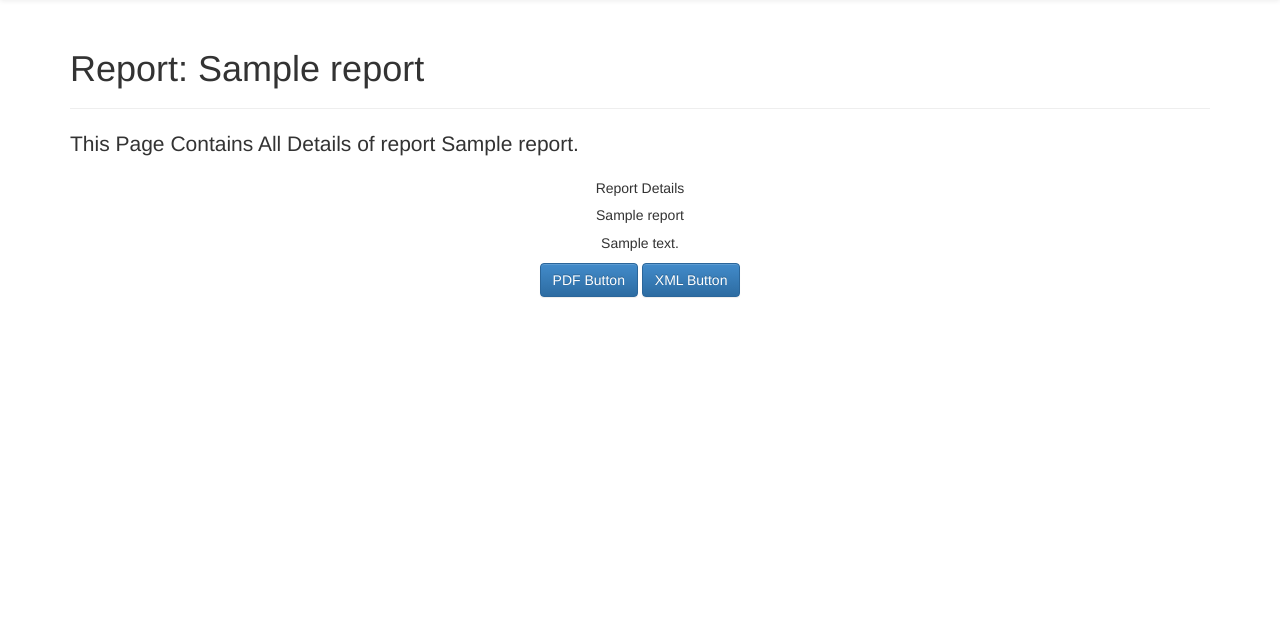
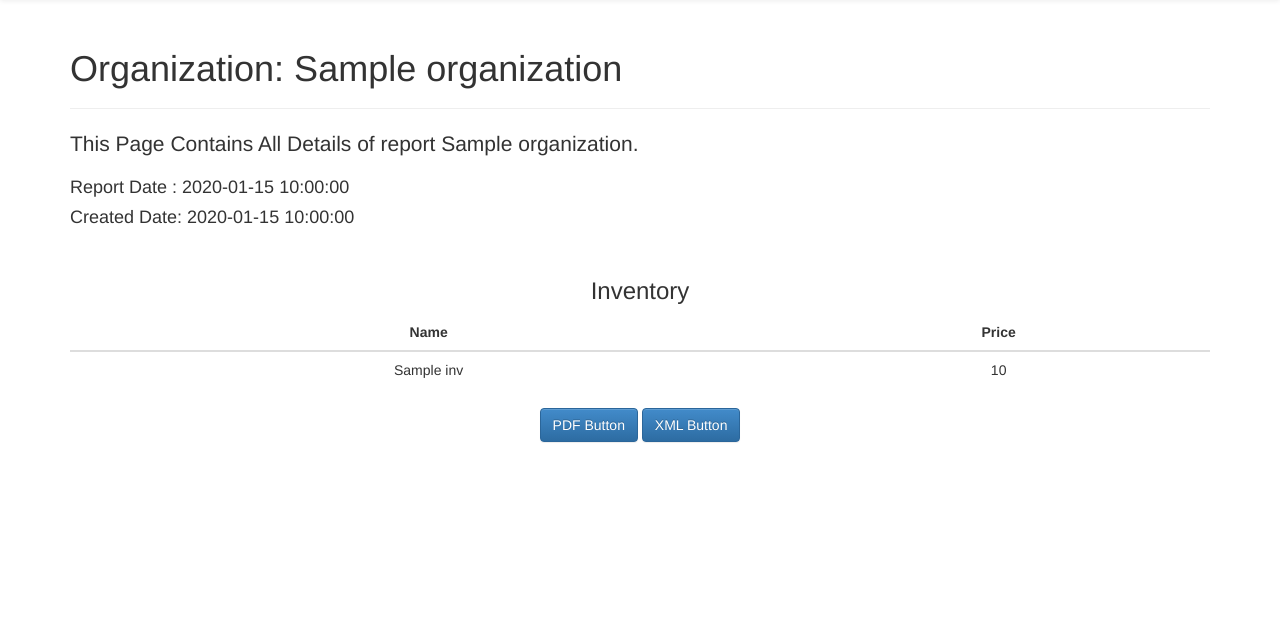
Before and after one commit to neguskay/aithris-seirbheis-as-mhalairt, a Flask app: template templates/pages/report.html in a window 1280 px wide. Shown: the part 51-679 px from the top of the page. Run offline with Flask 2, Linux system fonts and the light colour scheme; the template is opened without the code that fills it: most values are stand-ins (such as "Sample title", 1, 10 or a date in 2020); some libraries are stand-ins or nearby versions.

Commit message:
feat: added not-found error handler, updated report.html, fixed missing route bug

```diff
--- a/templates/errors/404.html
+++ b/templates/errors/404.html
@@ -2,5 +2,5 @@
 {% block content %}
   <h1>Sorry ...</h1>
   <p>There's nothing here!</p>
-  <p><a href="{{url_for('index')}}">Back</a></p>
+  <p><a href="{{url_for('home')}}">Back</a></p>
 {% endblock %}
--- a/templates/pages/report.html
+++ b/templates/pages/report.html
@@ -3,17 +3,37 @@
 {% block content %}
 
 <div class="page-header">
-  <h1>Report:  {{ report.name }} </h1>
+  <h1>Organization: {{ report.organization }} </h1>
 </div>
-<p class="lead">This Page Contains All Details of report {{ report.name }}.</p>
+<p class="lead">This Page Contains All Details of report {{ report.organization }}.</p>
 
 <div class="card text-center">
-  <div class="card-header">
-    Report Details
-  </div>
   <div class="card-body">
-    <h5 class="card-title">{{report.name}}</h5>
-    <p class="card-text">{{report.description}}</p>
+    <h4 class="card-title" style="text-align: left;">Report Date : {{ report.report_date }}</h4>
+    <h4 class="card-text" style="text-align: left;">Created Date: {{ report.created_date }}</h4>
+    <br/>
+
+    <!-- Inventory Table -->
+    <h3 class="card-text">Inventory</h3>
+    <table class="table">
+      <thead>
+        <tr>
+          <th scope="col" class="text-center">Name</th>
+          <th scope="col" class="text-center">Price</th>
+        </tr>
+      </thead>
+      <tbody>
+        {% for inv in report.inventory %}
+        <tr>
+            <td >{{ inv.name }}</td>
+            <td>{{ inv.price }}</td>
+        </tr>
+      {% endfor %}
+      </tbody>
+    </table>
+
+
+
 
     <a class="btn btn-primary" href="{{ url_for('reports.generate', report_id=report.id, output_type='pdf') }}"> PDF Button</a>
     <a class="btn btn-primary" href="{{ url_for('reports.generate', report_id=report.id, output_type='xml') }}"> XML Button</a>
```
Also changed, not shown: report/__init__.py (+8 -7 lines).
